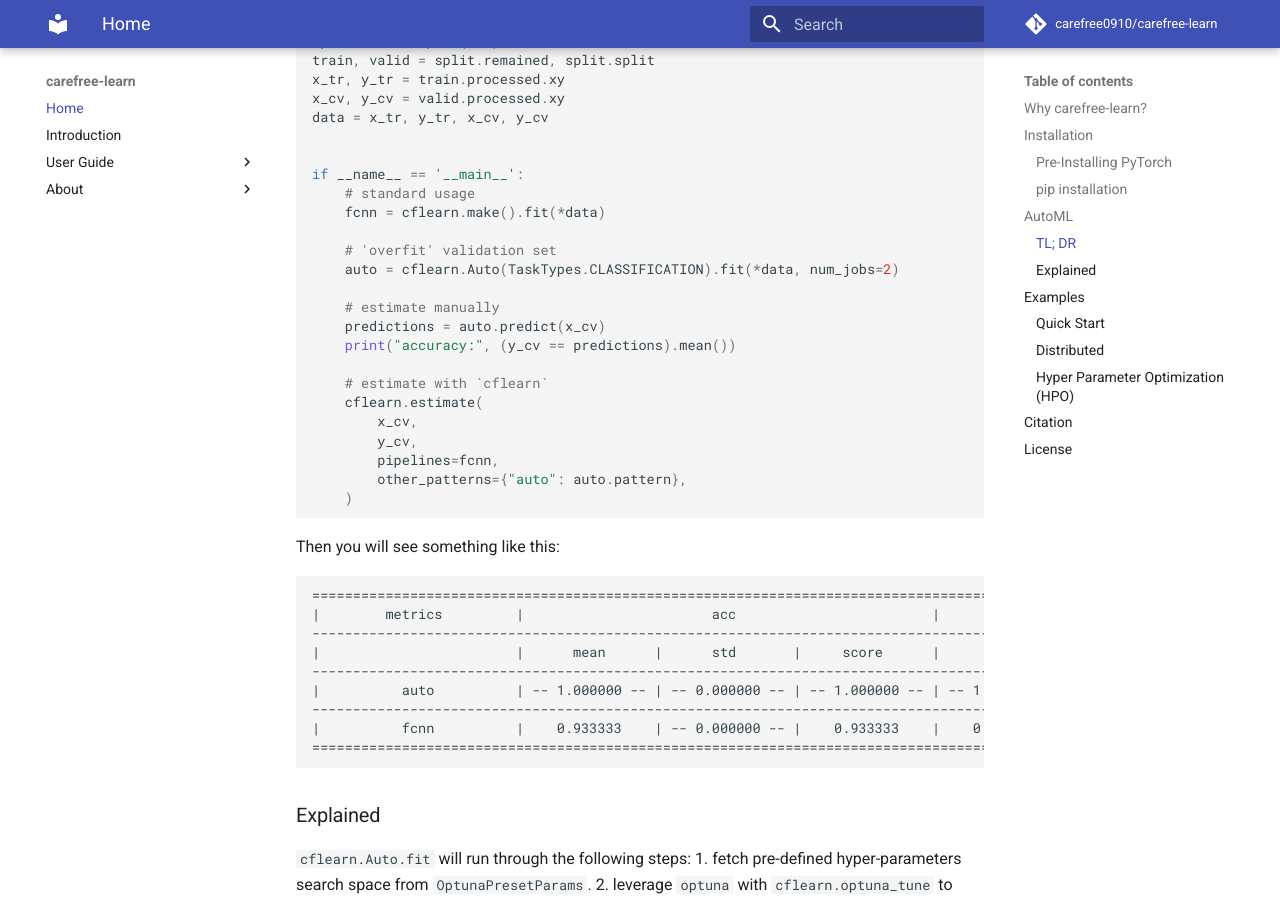
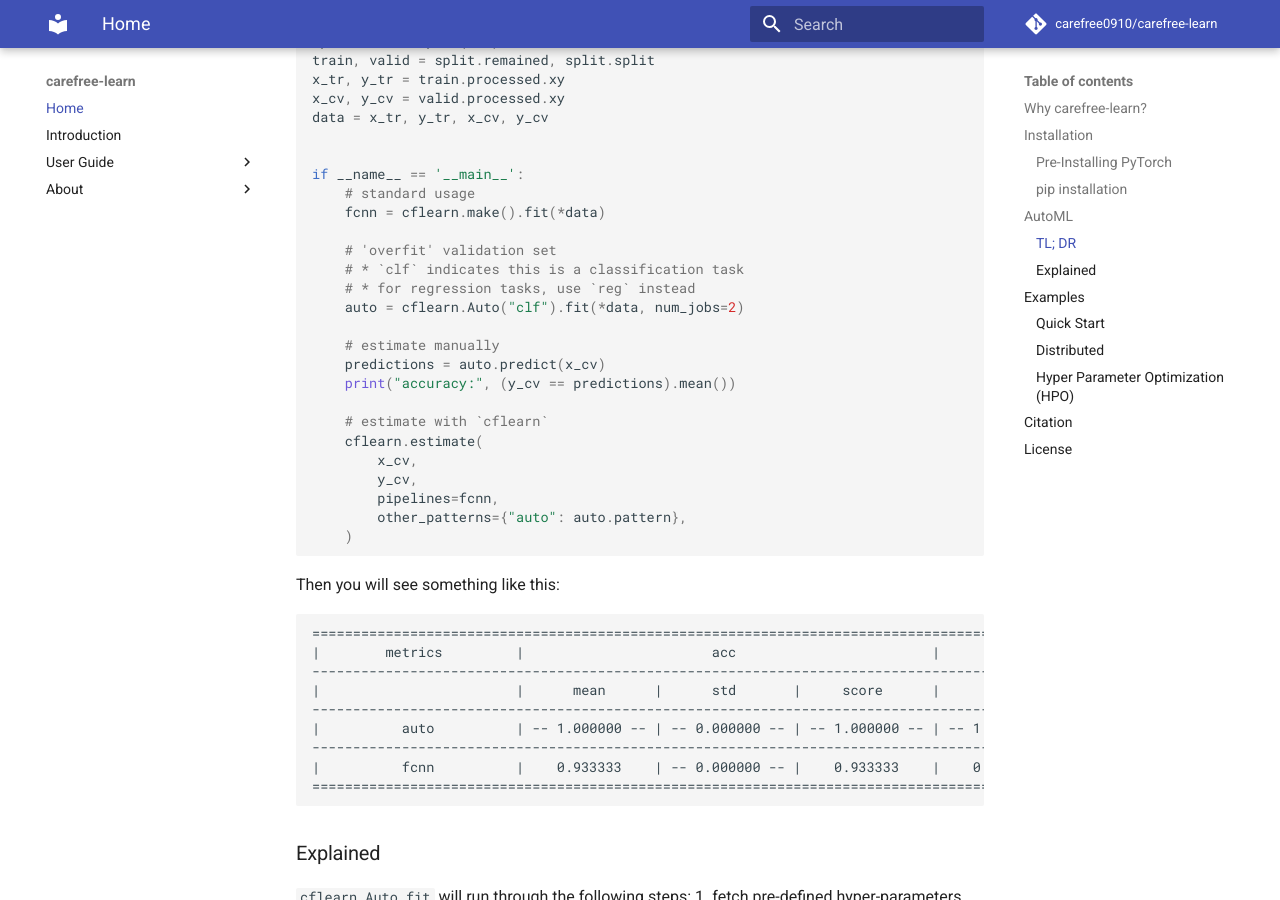
Before and after one commit to carefree0910/carefree-learn, an MkDocs documentation site: the page built from docs/index.md, in a window 1280 px wide and 900 px high, scrolled down 2014 px. Built offline with MkDocs 1.6.1 and Material for MkDocs 9.7.7, drawn with Linux system fonts in a browser that asks for light colours; comment, search, counter and statistics services are not loaded; some of the changed text lies outside the part shown.

Commit message:
🎨Utilized `task_type_type`
So users won't need to execute `from cfdata.tabular import TaskTypes` to indicate their `task_type`, but can simply use `clf`, `reg`, ... now

````diff
--- a/docs/index.md
+++ b/docs/index.md
@@ -79,7 +79,9 @@ if __name__ == '__main__':
     fcnn = cflearn.make().fit(*data)
 
     # 'overfit' validation set
-    auto = cflearn.Auto(TaskTypes.CLASSIFICATION).fit(*data, num_jobs=2)
+    # * `clf` indicates this is a classification task
+    # * for regression tasks, use `reg` instead
+    auto = cflearn.Auto("clf").fit(*data, num_jobs=2)
 
     # estimate manually
     predictions = auto.predict(x_cv)
@@ -261,14 +263,14 @@ Then you will see something like this:
 
 ```python
 import cflearn
-from cfdata.tabular import *
+from cfdata.tabular import TabularDataset
 
 if __name__ == '__main__':
     x, y = TabularDataset.iris().xy
     # Bayesian Optimization (BO) will be used as default
     hpo = cflearn.tune_with(
         x, y,
-        task_type=TaskTypes.CLASSIFICATION,
+        task_type="clf",
         num_repeat=2, num_parallel=0, num_search=10
     )
     # We can further train our model with the best hyper-parameters we've obtained:
````
Also changed, not shown: README.md (+5 -3 lines), 8 other files.
